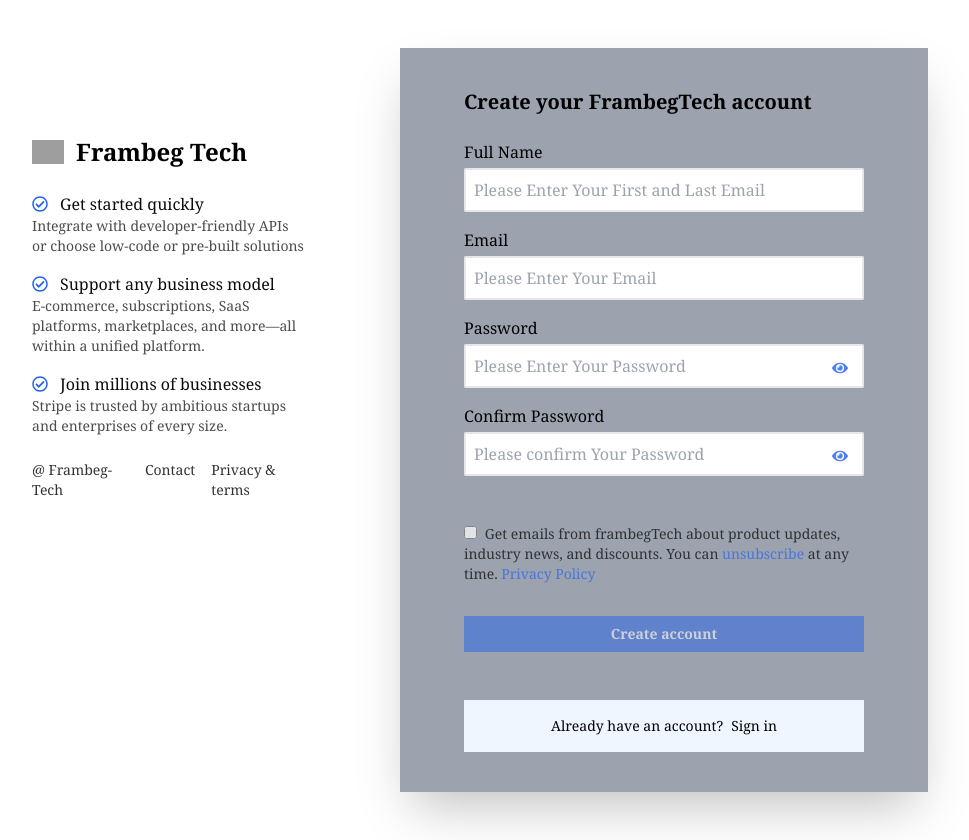
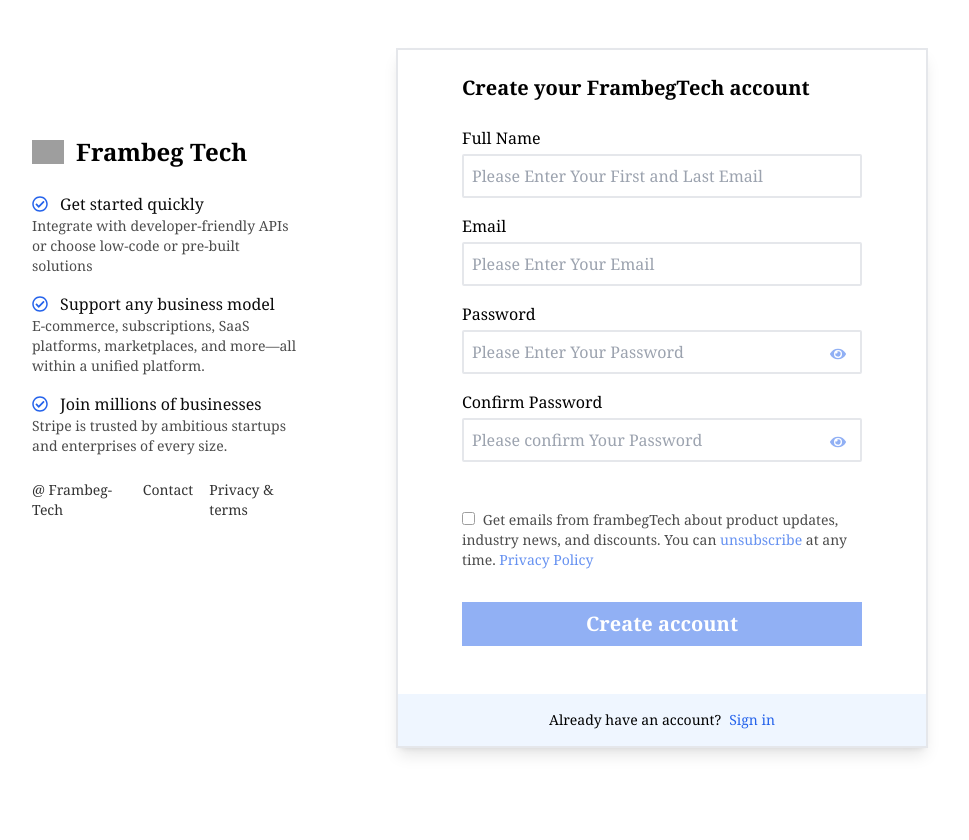
Before and after one commit to GANABA-25/Frambeg-Tech, a React (Create React App) app: page /Signup in a window 1280 px wide. Shown: the whole page, without its empty margins (160-1129 px from the left). After the commit the page ends 800 px from the top, so only its background shows below. Built offline with nearby package versions, Linux system fonts and the light colour scheme; grey boxes are pictures that could not be loaded.

Commit message:
Authentication done

```diff
--- a/src/pages/page/authentication/SignIn.js
+++ b/src/pages/page/authentication/SignIn.js
@@ -60,8 +60,12 @@
         });
       }
     } catch (error) {
-      setErrorMsg(error.response.data.message);
-
+      const errors = error.response?.data?.errors;
+      if (errors) {
+        setErrorMsg(error.response.data.message);
+      } else {
+        setErrorMsg("An error occurred, Try again later");
+      }
       setError(true);
       setTimeout(() => {
         setError(false);
@@ -176,7 +180,10 @@
             <div className="max-[767px]:text-[0.7rem] max-[767px]:p-2 grid justify-center items-center bg-blue-50 md:p-4">
               <h1 className="flex gap-2 cursor-pointer md:text-2xl lg:text-sm">
                 <span className="opacity-80">New to Frambeg Tech</span>
-                <Link to="/Signup" className="text-blue-600 hover:text-red-600">
+                <Link
+                  to="/Signup"
+                  className="text-blue-600 hover:text-green-600"
+                >
                   Create account
                 </Link>
               </h1>
--- a/src/pages/page/authentication/Signup.js
+++ b/src/pages/page/authentication/Signup.js
@@ -1,13 +1,17 @@
 import { Fragment, useState } from "react";
+import { useNavigate } from "react-router-dom";
+import Lottie from "lottie-react";
 import axios from "axios";
 
 import ScrollToTop from "../../components/ScrollToTop";
+import formLoadingAnimation from "../../../lottie/Animation - form loading.json";
 
 import { BiSolidError } from "react-icons/bi";
 import { FaEye } from "react-icons/fa";
 import { FaEyeSlash } from "react-icons/fa";
 import { MdCloudDone } from "react-icons/md";
 import { FaRegCheckCircle } from "react-icons/fa";
+import { FaCircleCheck } from "react-icons/fa6";
 import { Link } from "react-router-dom";
 
 const Signup = () => {
@@ -17,6 +21,9 @@
   const [errorMsg, setErrorMsg] = useState("");
   const [success, setSuccess] = useState(false);
   const [successMsg, setSuccessMsg] = useState("");
+  const [isLoading, setIsLoading] = useState(false);
+
+  const navigate = useNavigate();
 
   const [signupData, setSignupData] = useState({
     fullName: "",
@@ -58,6 +65,7 @@
 
   const SubmitHandler = async (e) => {
     e.preventDefault();
+    setIsLoading(true);
 
     try {
       const response = await axios.post(
@@ -65,29 +73,36 @@
         signupData
       );
 
+      if (response.status === 200) {
+        setSuccessMsg(response.data.message);
+        setSuccess(true);
+        setTimeout(() => {
+          setSuccess(false);
+        }, 3000);
+
+        setTimeout(() => {
+          navigate("/SignIn");
+        }, 3000);
+      }
       setSignupData({
         fullName: "",
         email: "",
         password: "",
         confirmPassword: "",
       });
-      setSuccessMsg(response.data.message);
-      setSuccess(true);
-
-      setTimeout(() => {
-        setSuccess(false);
-      }, 3000);
     } catch (error) {
       const errors = error.response?.data?.errors;
       if (errors && Array.isArray(errors)) {
         setErrorMsg(errors.map((err) => err.msg).join(", "));
       } else {
-        setErrorMsg("An error occurred!!");
+        setErrorMsg("An error occurred");
       }
       setError(true);
       setTimeout(() => {
         setError(false);
       }, 3000);
+    } finally {
+      setIsLoading(false);
     }
   };
 
@@ -162,15 +177,13 @@
               <h1>Privacy & terms</h1>
             </div>
           </div>
-          <form
-            onSubmit={SubmitHandler}
-            className="max-[767px]:px-4 max-[767px]:py-8 grid justify-center bg-gray-400 shadow-2xl md:px-6 md:py-10  lg:px-16"
-          >
-            <h1 className="max-[767px]:text-[1.38rem] max-[767px]:mb-4 font-bold md:text-2xl md:mb-6 lg:text-xl">
+          <form onSubmit={SubmitHandler} className="shadow-lg border-2">
+            <div className="max-[767px]:px-4 max-[767px]:py-8 grid justify-center md:px-6 lg:px-16">
+              <h1 className="max-[767px]:text-[1.38rem] max-[767px]:mb-4 font-bold md:text-2xl md:my-6 lg:text-xl">
                 Create your FrambegTech account
               </h1>
               {error && (
-              <div className="max-[767px]:w-[90%] m-auto capitalize font-bold border-2 border-red-600 mb-3 text-center md:w-[95%]">
+                <div className=" capitalize font-bold border-2 border-red-600 mb-3 text-center lg:w-[25rem]">
                   <div className="flex justify-center bg-red-600 text-white p-2 md:p-4 lg:p-2">
                     <BiSolidError className="text-center max-[767px]: md:text-2xl lg:text-xl" />
                   </div>
@@ -178,9 +191,9 @@
                 </div>
               )}
               {success && (
-              <div className="max-[767px]:w-[90%] m-auto capitalize font-bold border-2 border-green-600 mb-3 text-center md:w-[95%]">
+                <div className=" capitalize font-bold border-2 border-green-600 mb-3 text-center lg:w-[25rem]">
                   <div className="flex justify-center bg-green-600 text-white p-2 md:p-4 lg:p-2">
-                  <MdCloudDone className="text-center max-[767px]: md:text-2xl lg:text-xl" />
+                    <FaCircleCheck className="text-center max-[767px]: md:text-2xl lg:text-xl" />
                   </div>
                   <p className="p-2 text-sm md:text-lg">{successMsg}</p>
                 </div>
@@ -225,7 +238,7 @@
                   />
                   <div
                     onClick={togglePasswordVisibility}
-                  className="opacity-80 absolute right-4 max-[767px]:bottom-3 cursor-pointer md:bottom-4 flex items-center text-blue-600 lg:bottom-3"
+                    className="opacity-50 hover:opacity-100 absolute right-4 max-[767px]:bottom-3 cursor-pointer md:bottom-4 flex items-center text-blue-600 lg:bottom-3"
                   >
                     {viewPassword ? (
                       <FaEyeSlash className="w-[1.5rem] h-[1.5rem] md:w-[2rem] md:h-[2rem] lg:w-[1rem] lg:h-[1rem]" />
@@ -248,7 +261,7 @@
                   />
                   <div
                     onClick={toggleConfirmPasswordVisibility}
-                  className="opacity-80 absolute right-4 max-[767px]:bottom-3 cursor-pointer md:bottom-4 flex items-center text-blue-600 lg:bottom-3"
+                    className="opacity-50 hover:opacity-100 absolute right-4 max-[767px]:bottom-3 cursor-pointer md:bottom-4 flex items-center text-blue-600 lg:bottom-3"
                   >
                     {viewConfirmPassword ? (
                       <FaEyeSlash className="w-[1.5rem] h-[1.5rem] md:w-[2rem] md:h-[2rem] lg:w-[1rem] lg:h-[1rem]" />
@@ -281,20 +294,31 @@
 
                 <button
                   type="submit"
-                className={`max-[767px]:p-2 max-[767px]:text-xl font-bold border-none active:bg-blue-600 flex justify-center items-center w-full bg-blue-600 text-white border-2 hover:bg-blue-700 md:text-xl md:p-3 lg:text-sm lg:p-2 ${
+                  className={`max-[767px]:p-2 max-[767px]:text-xl font-bold border-none active:bg-blue-600 flex justify-center items-center w-full bg-blue-600 text-white border-2 hover:bg-blue-700 md:text-xl md:p-3 lg:text-xl lg:p-2 ${
                     disabledButton
                       ? "opacity-50 curser-not-allowed"
                       : "opacity-100"
                   }`}
                   disabled={disabledButton}
                 >
-                Create account
+                  {isLoading ? (
+                    <Lottie
+                      className="w-[3.4rem] lg:w-[3.4rem]"
+                      animationData={formLoadingAnimation}
+                      loop={true}
+                    />
+                  ) : (
+                    " Create account"
+                  )}
                 </button>
               </div>
-
-            <h1 className="flex justify-center gap-2 text-center bg-blue-50 max-[767px]:p-4 md:text-xl md:p-4 lg:w-[25rem] lg:text-sm">
+            </div>
+            <h1 className="flex justify-center gap-2 text-center bg-blue-50 max-[767px]:p-4 md:text-xl md:p-4 lg:text-sm">
               Already have an account?
-              <Link to="/SignIn" className="hover:text-blue-600 cursor-pointer">
+              <Link
+                to="/SignIn"
+                className="text-blue-600 cursor-pointer hover:text-green-600"
+              >
                 Sign in
               </Link>
             </h1>
```
Lines whose indentation alone changed are shown as unchanged.
